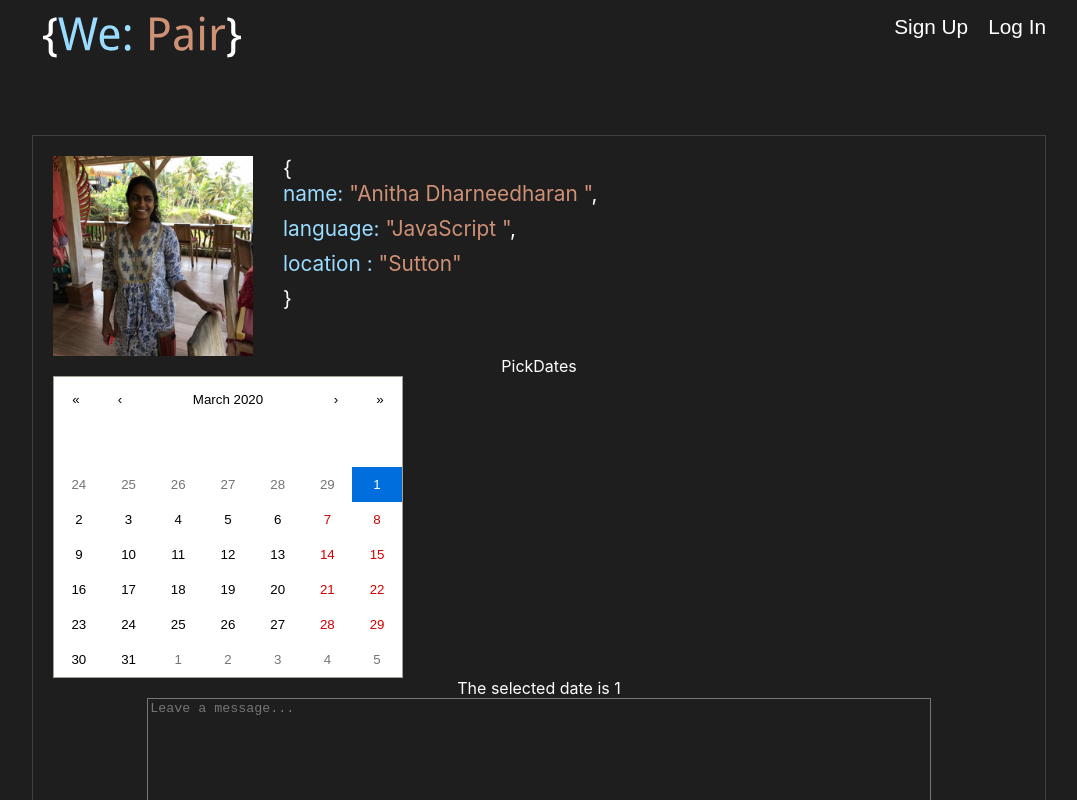
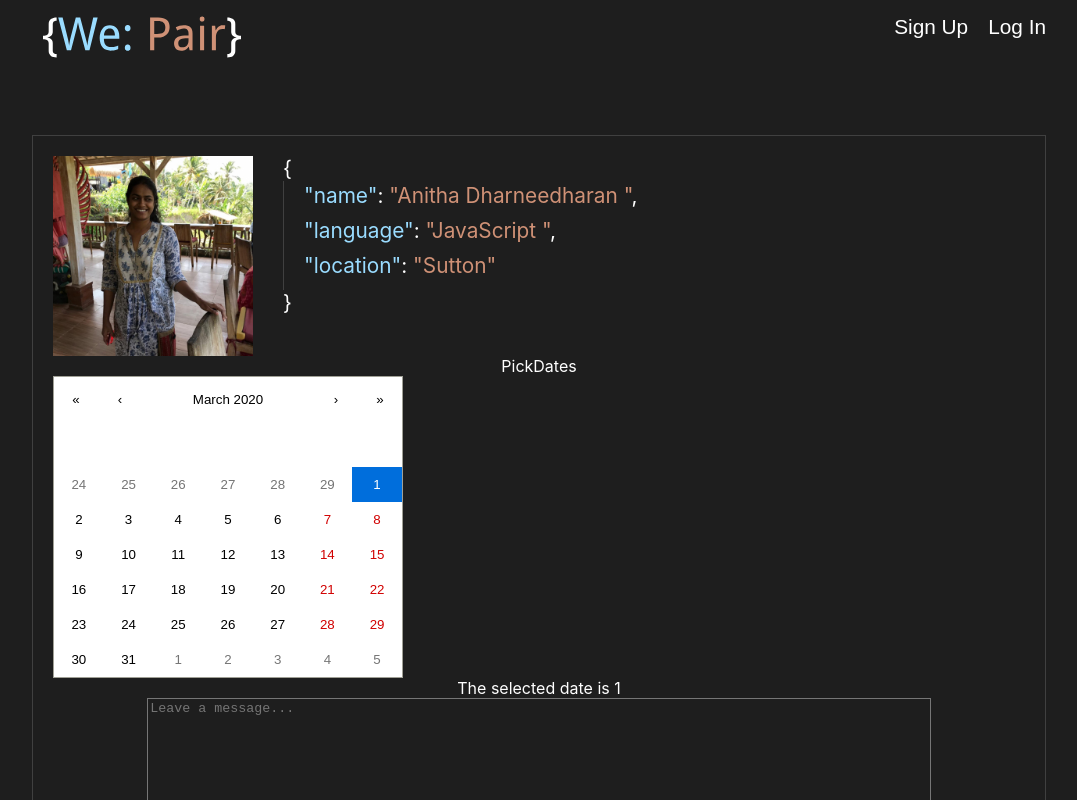
Before and after one commit to kodiri/we-pair, a React (Create React App) app: page /profile/1 in a window 1280 px wide. Shown: the top 800 px of the page, without its empty margins (101-1178 px from the left). Built offline with nearby package versions, Linux system fonts and the light colour scheme.

Commit message:
Added indentation styling

```diff
--- a/src/frontend/components/Profile/Profile.css
+++ b/src/frontend/components/Profile/Profile.css
@@ -19,6 +19,11 @@
     font-weight: bold;
     font-size: 20px;
     border-bottom: 1px solid white;;
+}
+
+.json-indentation {
+    padding: 2px 0 2px 20px;
+    border-left: 1px solid #404040;
 }
 
 .profile-detail {
--- a/src/frontend/components/Profile/Profile.js
+++ b/src/frontend/components/Profile/Profile.js
@@ -30,14 +30,19 @@ export default class Profile extends React.Component {
           />
           <div className="profile-detail">
             <span>&#123;</span>
-            <div className="user-list user-name"><span className="key">name: </span> <span className="value">	&#34;{this.state.userId.name}	&#34;</span>,</div>
-
-            <div className="user-list">
-            <span className="key">language: </span> <span className="value">	&#34;{this.state.userId.language}	&#34;</span>,
-            </div>
-
-            <div className="user-list">
-            <span className="key">location :</span> <span className="value">	&#34;{this.state.userId.location}&#34;</span>
+            <div className="json-indentation">
+              <div className="user-list user-name">
+                <span className="key">&#34;name&#34;</span>{": "}
+                <span className="value">	&#34;{this.state.userId.name}	&#34;</span>,
+              </div>
+              <div className="user-list">
+                <span className="key">&#34;language&#34;</span>{": "}
+                <span className="value">	&#34;{this.state.userId.language}	&#34;</span>,
+              </div>
+              <div className="user-list">
+                <span className="key">&#34;location&#34;</span>{": "}
+                <span className="value">	&#34;{this.state.userId.location}&#34;</span>
+              </div>
             </div>
             <span>&#125;</span>
           </div>
--- a/src/frontend/components/Results/Results.css
+++ b/src/frontend/components/Results/Results.css
@@ -19,8 +19,7 @@
 }
 
 .stack {
-  display: grid;
-  grid-template-columns: 1fr 2fr;
+  display: flex;
   text-align: center;
 }
 
--- a/src/frontend/components/Results/SearchResults.js
+++ b/src/frontend/components/Results/SearchResults.js
@@ -18,7 +18,7 @@ export default class SearchResults extends React.Component {
               <div className="stacked">
                 <p className="result-detail">
                   &#123;
-                  <br />
+                  <div className="json-indentation">
                     <span className="key">name: </span>
                     <span className="value">&#34;{this.props.name}&#34;</span>,
                     <br />
@@ -32,6 +32,8 @@ export default class SearchResults extends React.Component {
                     <span className="value">
                       &#34;{this.props.availability}&#34;
                     </span>
+                  </div>
+                  <br />
                   <br />
                   &#125;
                 </p>
```
Lines whose indentation alone changed are shown as unchanged.
